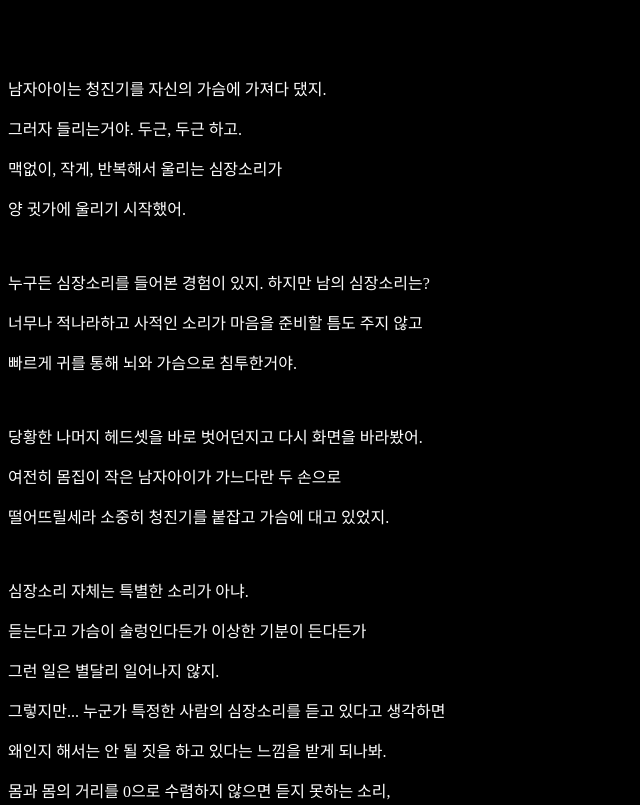
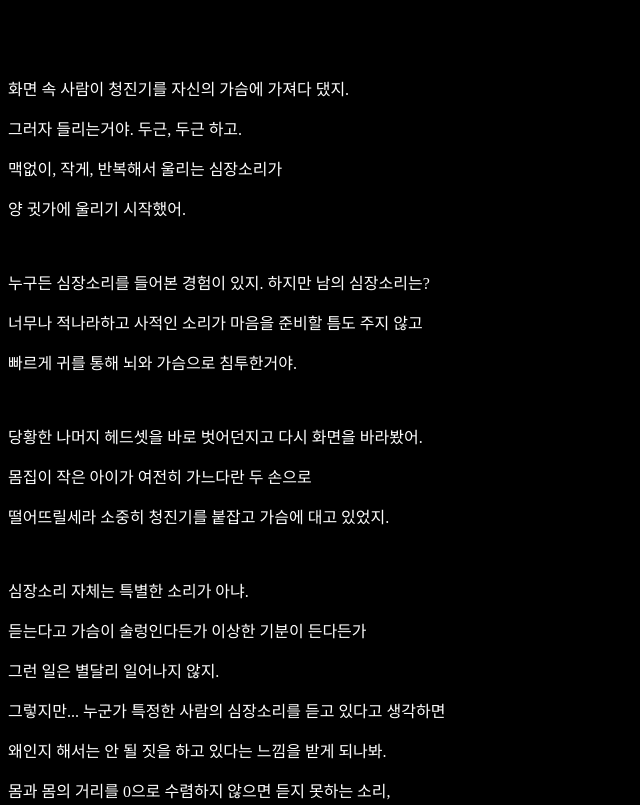
Before and after one commit to GilSoohyun/sagong, a plain HTML site: page stethoscope.htm in a window 1280 px wide. Shown: the top 805 px of the page, without its empty margins (0-640 px from the left). Drawn offline with Linux system fonts and the light colour scheme.

Commit message:
Update stethoscope.htm

```diff
--- a/stethoscope.htm
+++ b/stethoscope.htm
@@ -9,7 +9,7 @@
 <body bgcolor="black" text="white" link="blue" vlink="purple" alink="red">
 <p>&nbsp;</p>
 <p>&nbsp;</p>
-<p>남자아이는 청진기를 자신의 가슴에 가져다 댔지.</p>
+<p>화면 속 사람이 청진기를 자신의 가슴에 가져다 댔지.</p>
 <p>그러자 들리는거야. 두근, 두근 하고.</p>
 <p>맥없이, 작게, 반복해서 울리는 심장소리가</p>
 <p>양 귓가에 울리기 시작했어.</p>
@@ -19,7 +19,7 @@
 <p>빠르게 귀를 통해 뇌와 가슴으로 침투한거야.</p>
 <p>&nbsp;</p>
 <p>당황한 나머지 헤드셋을 바로 벗어던지고 다시 화면을 바라봤어.</p>
-<p>여전히 몸집이 작은 남자아이가 가느다란 두 손으로</p>
+<p>몸집이 작은 아이가 여전히 가느다란 두 손으로</p>
 <p>떨어뜨릴세라 소중히 청진기를 붙잡고 가슴에 대고 있었지.</p>
 <p>&nbsp;</p>
 <p>심장소리 자체는 특별한 소리가 아냐.</p>
```
